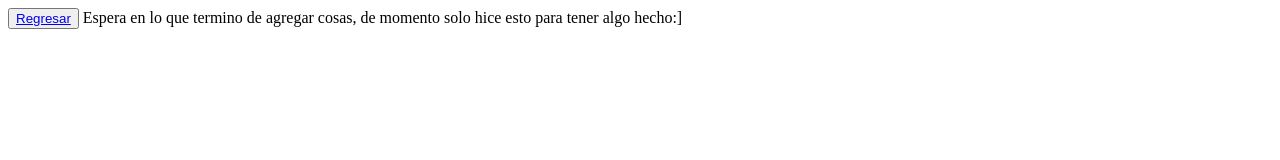
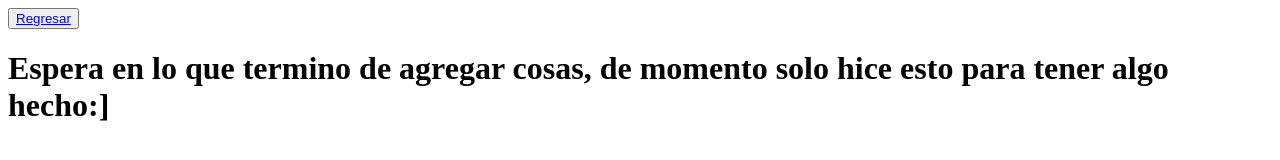
Before and after one commit to iAdaXz/iAdaXz.github.io, a plain HTML site: page espera.html in a window 1280 px wide. Drawn offline with Linux system fonts and the light colour scheme.

Commit message:
initial commit

```diff
--- a/espera.html
+++ b/espera.html
@@ -9,6 +9,6 @@
     <button>
         <a href="perdon.html">Regresar</a>
     </button>
-    Espera en lo que termino de agregar cosas, de momento solo hice esto para tener algo hecho:]
+    <h1>Espera en lo que termino de agregar cosas, de momento solo hice esto para tener algo hecho:]</h1>
 </body>
 </html>
```
